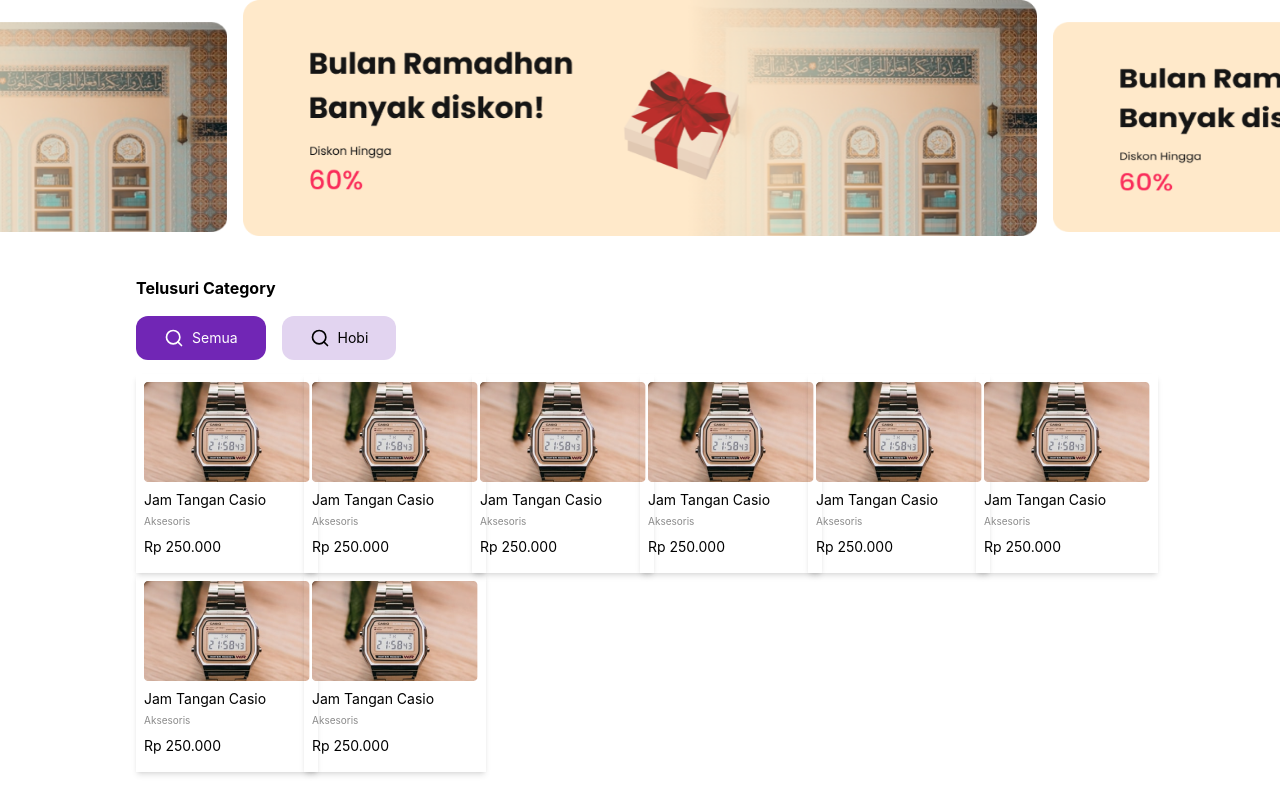
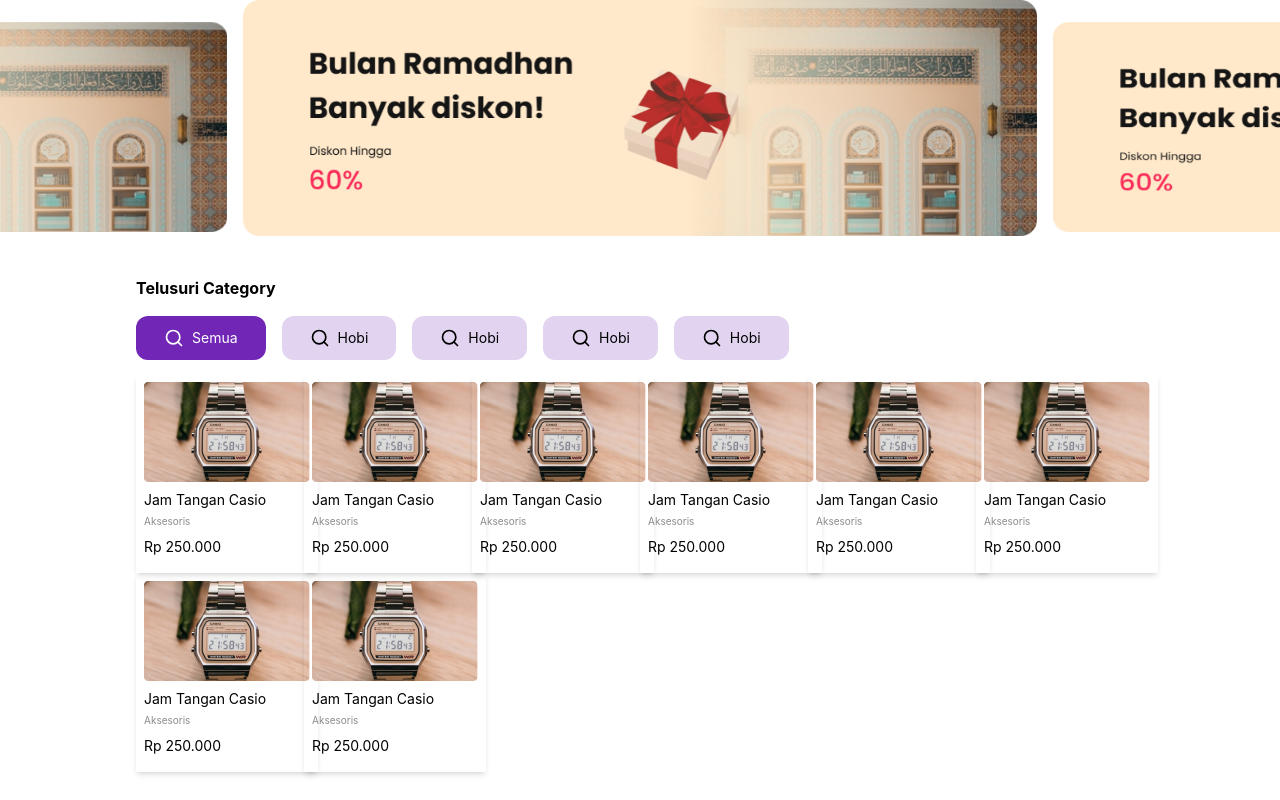
Before and after one commit to yahyahouse/FrontEndFinalProject, a React (Create React App) app: page / in a window 1280 px wide. Built offline with nearby package versions, Linux system fonts and the light colour scheme.

Commit message:
add button filter

```diff
--- a/src/pages/Home.js
+++ b/src/pages/Home.js
@@ -13,6 +13,18 @@
           <button className="bg-purple-700 px-7 py-3 flex items-center gap-2 rounded-xl text-white text-sm font-normal mt-4">
             <FiSearch className="text-white text-xl font-bold" />
             Semua
+          </button>
+          <button className="bg-purple-100 px-7 py-3 flex items-center gap-2 rounded-xl text-black text-sm font-normal mt-4">
+            <FiSearch className="text-black text-xl font-bold" />
+            Hobi
+          </button>
+          <button className="bg-purple-100 px-7 py-3 flex items-center gap-2 rounded-xl text-black text-sm font-normal mt-4">
+            <FiSearch className="text-black text-xl font-bold" />
+            Hobi
+          </button>
+          <button className="bg-purple-100 px-7 py-3 flex items-center gap-2 rounded-xl text-black text-sm font-normal mt-4">
+            <FiSearch className="text-black text-xl font-bold" />
+            Hobi
           </button>
           <button className="bg-purple-100 px-7 py-3 flex items-center gap-2 rounded-xl text-black text-sm font-normal mt-4">
             <FiSearch className="text-black text-xl font-bold" />
```
